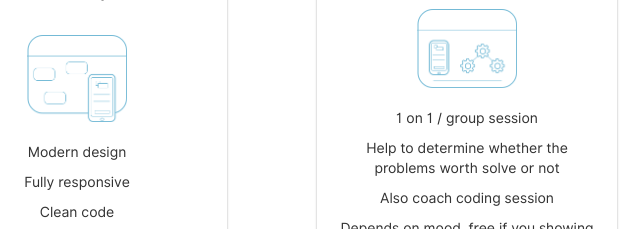
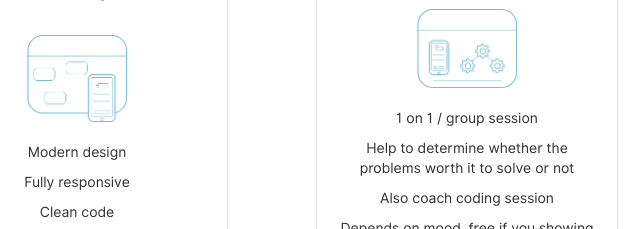
Before and after one commit to ridhwandaud/ridhwandaud.com, a website: page index.html in a window 1280 px wide. Shown: the part 1340-1569 px from the top of the page, 563-1203 px from the left. Drawn offline with nearby package versions, Linux system fonts and the light colour scheme.

Commit message:
Fixed wording

```diff
--- a/index.html
+++ b/index.html
@@ -124,7 +124,7 @@
                   <p class="title-card">Consultancy</p>
                   <img class="image-pricing" src="./images/consultancy-design.png">
                   <p>1 on 1 / group session</p>
-                  <p>Help to determine whether the problems worth solve or not</p>
+                  <p>Help to determine whether the problems worth it to solve or not</p>
                   <p>Also coach coding session</p>
                   <p>Depends on mood, free if you showing me the interest in tech and startup.</p>
                 </div>
```
